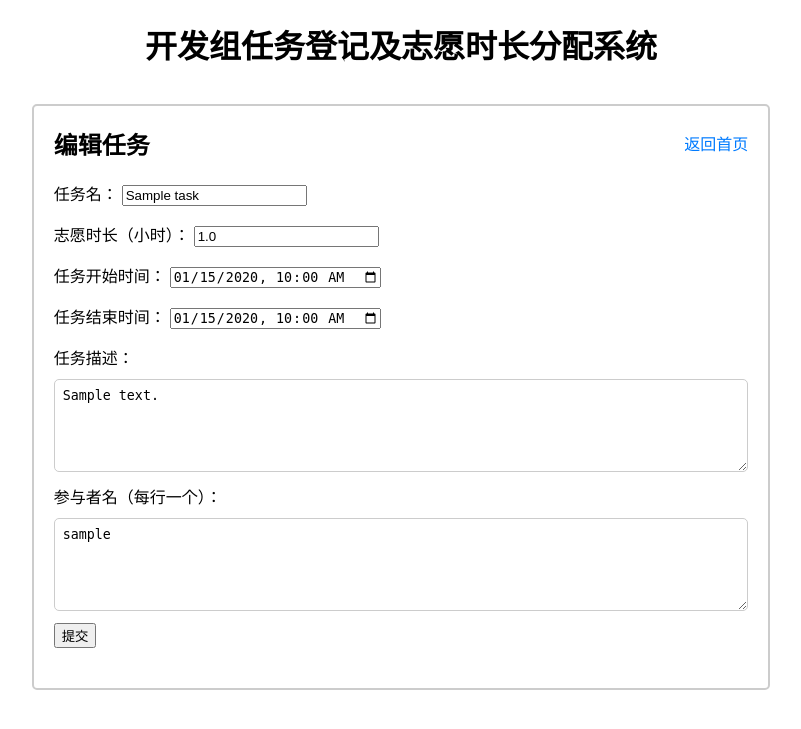
After one commit to WhiteCatBlackHat/volunteer-hours-system, a Flask app: page /task/edit/1 in a window 1280 px wide. The commit adds this page. Shown: the top 729 px of the page, without its empty margins (239-1040 px from the left). Run offline with Flask 3, Linux system fonts and the light colour scheme; tables that the repository leaves empty hold one stand-in row (values such as "Sample post").

Commit message:
feat: 实现对任务增删改查的前端功能并补全部分缺失的后端功能

```diff
--- a/app/routes.py
+++ b/app/routes.py
@@ -22,6 +22,11 @@ def home():
 def list_tasks():
     tasks = Task.query.order_by(Task.start_time.desc()).all()
     return jsonify([task.to_dict() for task in tasks])
+
+# 新建任务页面
+@main_bp.route('/task/new')
+def new_task_page():
+    return render_template('task_new.html')
 
 # 添加任务
 @main_bp.route('/task/add', methods=['POST'])
@@ -71,6 +76,15 @@ def delete_task(task_id):
     db.session.commit()
     return jsonify({'message': 'Task deleted successfully'}), 200
 
+# 编辑任务页面
+@main_bp.route('/task/edit/<int:task_id>')
+def edit_task_page(task_id):
+    task = Task.query.get(task_id)
+    if not task:
+        return jsonify({'error': 'Task not found'}), 404
+
+    return render_template('task_edit.html', task=task)
+
 # 编辑任务
 @main_bp.route('/task/edit/<int:task_id>', methods=['PUT'])
 def edit_task(task_id):
@@ -82,16 +96,24 @@ def edit_task(task_id):
     if not task:
         return jsonify({'error': 'Task not found'}), 404
 
-    # Update task fields
     task.name = data.get('name', task.name)
     task.description = data.get('description', task.description)
 
-    # Update time fields if provided
     if 'start_time' in data:
         try:
             task.start_time = datetime.fromisoformat(data['start_time'])
         except ValueError:
             return jsonify({'error': 'Invalid start_time format'}), 400
+
+    if 'usernames' in data:
+        task.users.clear()
+        for username in data['usernames']:
+            user = User.query.filter_by(username=username).first()
+            if user:
+                task.users.append(user)
+            else:
+                return jsonify({'error': f'User {username} not found'}), 404
+    db.session.commit()
 
     if 'end_time' in data:
         try:
@@ -99,7 +121,6 @@ def edit_task(task_id):
         except ValueError:
             return jsonify({'error': 'Invalid end_time format'}), 400
 
-    # Update hours if provided
     if 'hours' in data:
         task.hours = data['hours']
 
--- a/app/static/delete_button.js
+++ b/app/static/delete_button.js
@@ -4,3 +4,9 @@ function deleteUser(username) {
         location.href = '/';
     }
 }
+function deleteTask(taskId, taskName) {
+    if (confirm(`确定要删除任务 ${taskName} 吗？`)) {
+        fetch(`/task/delete/${taskId}`, { method: 'DELETE' });
+        location.href = '/';
+    }
+}
--- a/app/static/style.css
+++ b/app/static/style.css
@@ -7,11 +7,14 @@ h1 {
     justify-content: center;
 }
 .container {
-    min-width: 400px;
+    max-width: 800px;
     border: 2px solid #ccc;
     border-radius: 5px;
     padding: 20px;
     margin: 15px;
+}
+#homepage .container {
+    max-width: 600px;
 }
 .container-header {
     display: flex;
@@ -24,6 +27,7 @@ h1 {
 h2 {
     margin-bottom: 0;
     text-align: justify;
+    flex: 1;
 }
 ul {
     margin: 0;
--- /dev/null
+++ b/app/static/task_edit.js
@@ -0,0 +1,55 @@
+async function submitTaskForm() {
+    const taskForm = document.getElementById('task-form');
+    const taskId = taskForm.dataset.taskId;
+    const taskName = document.getElementById('task-name').value.trim();
+    const startTime = document.getElementById('task-start-time').value.trim();
+    const endTime = document.getElementById('task-end-time').value.trim();
+    const description = document.getElementById('task-description').value.trim();
+    const hours = document.getElementById('task-hours').value.trim();
+    const usernamesTextarea = document.getElementById('username');
+    const usernames = usernamesTextarea.value.split('\n').map(name => name.trim()).filter(name => name !== '');
+    const resultDiv = document.getElementById('result');
+    resultDiv.innerHTML = '';
+
+    if (!taskName || !startTime || !endTime || !description || !hours || usernames.length === 0) {
+        const errorMessage = document.createElement('p');
+        errorMessage.textContent = '请填写所有字段，包括至少一个参与者。';
+        errorMessage.classList.add('error-message');
+        resultDiv.appendChild(errorMessage);
+        return;
+    }
+    if (startTime >= endTime) {
+        const errorMessage = document.createElement('p');
+        errorMessage.textContent = '开始时间必须早于结束时间。';
+        errorMessage.classList.add('error-message');
+        resultDiv.appendChild(errorMessage);
+        return;
+    }
+
+    const res = await fetch(`/task/edit/${taskId}`, {
+        method: 'PUT',
+        headers: { 'Content-Type': 'application/json' },
+        body: JSON.stringify({
+            name: taskName,
+            start_time: startTime,
+            end_time: endTime,
+            description: description,
+            hours: hours,
+            usernames: usernames
+        })
+    });
+    const data = await res.json();
+
+    if (res.ok) {
+        const successMessage = document.createElement('p');
+        successMessage.textContent = '任务编辑成功！';
+        successMessage.classList.add('success-message');
+        resultDiv.appendChild(successMessage);
+        setTimeout(() => { window.location.href = '/'; }, 1000);
+    } else {
+        const errorMessage = document.createElement('p');
+        errorMessage.textContent = `编辑任务时发生错误：${data.error}`;
+        errorMessage.classList.add('error-message');
+        resultDiv.appendChild(errorMessage);
+    }
+}
--- a/app/static/user.js
+++ b/app/static/user.js
@@ -13,8 +13,8 @@ async function loadUserDetails(username) {
     userTasks.forEach(task => {
         const li = document.createElement('li');
         li.innerHTML = `
-            <p><span>${task.name}</span> <a href="/task/edit/${task.id}" class="edit-btn">编辑</a></p>
-            <p>任务时间：<span>${task.start_time}</span> ~ <span>${task.end_time}</span></p>
+            <p><span>${task.name}</span></p>
+            <p>任务时间：<span>${formatDateTime(task.start_time)}</span> ~ <span>${formatDateTime(task.end_time)}</span></p>
             <p>任务内容：<span>${task.description}</span></p>
             <p>志愿时长：<span>${task.hours}</span> 小时</p>
         `;
--- a/app/templates/index.html
+++ b/app/templates/index.html
@@ -5,6 +5,7 @@
     <title>首页 - 开发组任务登记及志愿时长分配系统</title>
     <script src="{{ url_for('static', filename='home.js') }}"></script>
     <script src="{{ url_for('static', filename='delete_button.js') }}"></script>
+    <script src="{{ url_for('static', filename='format_time.js') }}"></script>
     <link rel="stylesheet" href="{{ url_for('static', filename='style.css') }}">
     <link rel="icon" type="image/x-icon" href="{{ url_for('static', filename='favicon.ico') }}">
 </head>
@@ -13,14 +14,14 @@
     <div class="body" id="homepage">
         <div class="container" id="task-container">
             <div class="container-header">
-                <h2>任务列表</h2>
+                <h2>任务列表</h2>&nbsp;&nbsp;&nbsp;&nbsp;&nbsp;&nbsp;&nbsp;&nbsp;&nbsp;&nbsp;&nbsp;&nbsp;&nbsp;&nbsp;&nbsp;&nbsp;
                 <a href="/task/new" class="add-btn" id="add-task-btn">新建任务</a>
             </div>
             <ul id="task-ul"></ul>
         </div>
         <div class="container" id="status-container">
             <div class="container-header">
-                <h2>志愿时长统计</h2>
+                <h2>志愿时长统计</h2>&nbsp;&nbsp;&nbsp;&nbsp;&nbsp;&nbsp;&nbsp;&nbsp;&nbsp;&nbsp;&nbsp;&nbsp;&nbsp;&nbsp;&nbsp;&nbsp;
                 <a href="/user/new" class="add-btn" id="add-user-btn">新建参与者</a>
             </div>
             <ul id="status-ul"></ul>
--- /dev/null
+++ b/app/templates/task_edit.html
@@ -0,0 +1,45 @@
+<!DOCTYPE html>
+<html>
+<head>
+    <meta charset="UTF-8">
+    <title>编辑任务 - 开发组任务登记及志愿时长分配系统</title>
+    <script src="{{ url_for('static', filename='task_edit.js') }}"></script>
+    <link rel="stylesheet" href="{{ url_for('static', filename='style.css') }}">
+    <link rel="icon" type="image/x-icon" href="{{ url_for('static', filename='favicon.ico') }}">
+</head>
+<body>
+    <h1>开发组任务登记及志愿时长分配系统</h1>
+    <div class="body">
+        <div class="container" id="task-container">
+            <div class="container-header">
+                <h2>编辑任务</h2>&nbsp;&nbsp;&nbsp;&nbsp;&nbsp;&nbsp;&nbsp;&nbsp;&nbsp;&nbsp;&nbsp;&nbsp;&nbsp;&nbsp;&nbsp;&nbsp;
+                <a href="/">返回首页</a>
+            </div>
+            <form id="task-form" onsubmit="submitTaskForm(); return false;" data-task-id="{{ task.id }}">
+                <p>
+                    <label for="task-name">任务名：</label>
+                    <input type="text" id="task-name" name="task_name" value="{{ task.name }}">
+                </p>
+                <p>
+                    <label for="task-hours">志愿时长（小时）：</label>
+                    <input type="number" id="task-hours" name="task_hours" min="0" step="0.1" value="{{ task.hours }}">
+                </p>
+                <p>
+                    <label for="task-start-time">任务开始时间：</label>
+                    <input type="datetime-local" id="task-start-time" name="task_start_time" value="{{ task.start_time.strftime('%Y-%m-%dT%H:%M') }}">
+                </p>
+                <p>
+                    <label for="task-end-time">任务结束时间：</label>
+                    <input type="datetime-local" id="task-end-time" name="task_end_time" value="{{ task.end_time.strftime('%Y-%m-%dT%H:%M') }}">
+                </p>
+                <label for="task-description">任务描述：</label>
+                <textarea id="task-description" name="task_description" rows="5">{{ task.description }}</textarea>
+                <label for="username">参与者名（每行一个）：</label>
+                <textarea id="username" name="username" rows="5">{{ task.users | map(attribute='username') | join('\n') }}</textarea>
+                <button type="submit">提交</button>
+            </form>
+            <div id="result"></div>
+        </div>
+    </div>
+</body>
+</html>
--- a/app/templates/user.html
+++ b/app/templates/user.html
@@ -5,6 +5,7 @@
     <title>{{ user.username }} - 开发组任务登记及志愿时长分配系统</title>
     <script src="{{ url_for('static', filename='user.js') }}"></script>
     <script src="{{ url_for('static', filename='delete_button.js') }}"></script>
+    <script src="{{ url_for('static', filename='format_time.js') }}"></script>
     <link rel="stylesheet" href="{{ url_for('static', filename='style.css') }}">
     <link rel="icon" type="image/x-icon" href="{{ url_for('static', filename='favicon.ico') }}">
 </head>
--- a/app/templates/user_edit.html
+++ b/app/templates/user_edit.html
@@ -12,7 +12,7 @@
     <div class="body">
         <div class="container">
             <div class="container-header">
-                <h2>编辑参与者</h2>
+                <h2>编辑参与者</h2>&nbsp;&nbsp;&nbsp;&nbsp;&nbsp;&nbsp;&nbsp;&nbsp;&nbsp;&nbsp;&nbsp;&nbsp;&nbsp;&nbsp;&nbsp;&nbsp;
                 <a href="/">返回首页</a>
             </div>
             <form id="edit-user-form" onsubmit="submitEditUserForm(); return false;" data-original-username="{{ user.username }}">
--- a/app/templates/user_new.html
+++ b/app/templates/user_new.html
@@ -12,7 +12,7 @@
     <div class="body">
         <div class="container">
             <div class="container-header">
-                <h2>新建参与者</h2>
+                <h2>新建参与者</h2>&nbsp;&nbsp;&nbsp;&nbsp;&nbsp;&nbsp;&nbsp;&nbsp;&nbsp;&nbsp;&nbsp;&nbsp;&nbsp;&nbsp;&nbsp;&nbsp;
                 <a href="/">返回首页</a>
             </div>
             <form id="user-form" onsubmit="submitUserForm(); return false;">
```
Also changed, not shown: app/static/format_time.js (added, +10 -0 lines), app/static/home.js (+4 -3 lines), app/static/task_new.js (added, +53 -0 lines), app/templates/task_new.html (added, +45 -0 lines).
